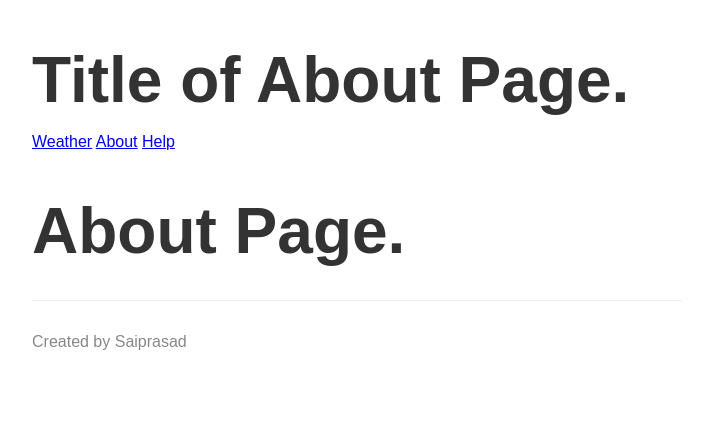
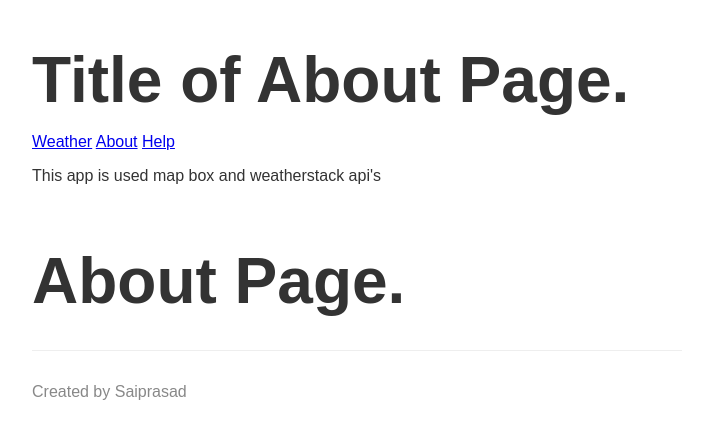
Before and after one commit to saiprasadbanda/my-weather-app, a Node server app: page /about in a window 1280 px wide. Shown: the top 425 px of the page, without its empty margins (283-996 px from the left). Run offline with Node 20, Linux system fonts and the light colour scheme; some libraries are stand-ins or nearby versions.

Commit message:
added about text

```diff
--- a/templates/views/about.hbs
+++ b/templates/views/about.hbs
@@ -9,6 +9,7 @@
 </head>
 <body>
     {{>header}}
+    <p>This app is used map box and weatherstack api's</p>
     <h1>{{pageTitle}}</h1>
     {{>footer}}
 </body>
```
